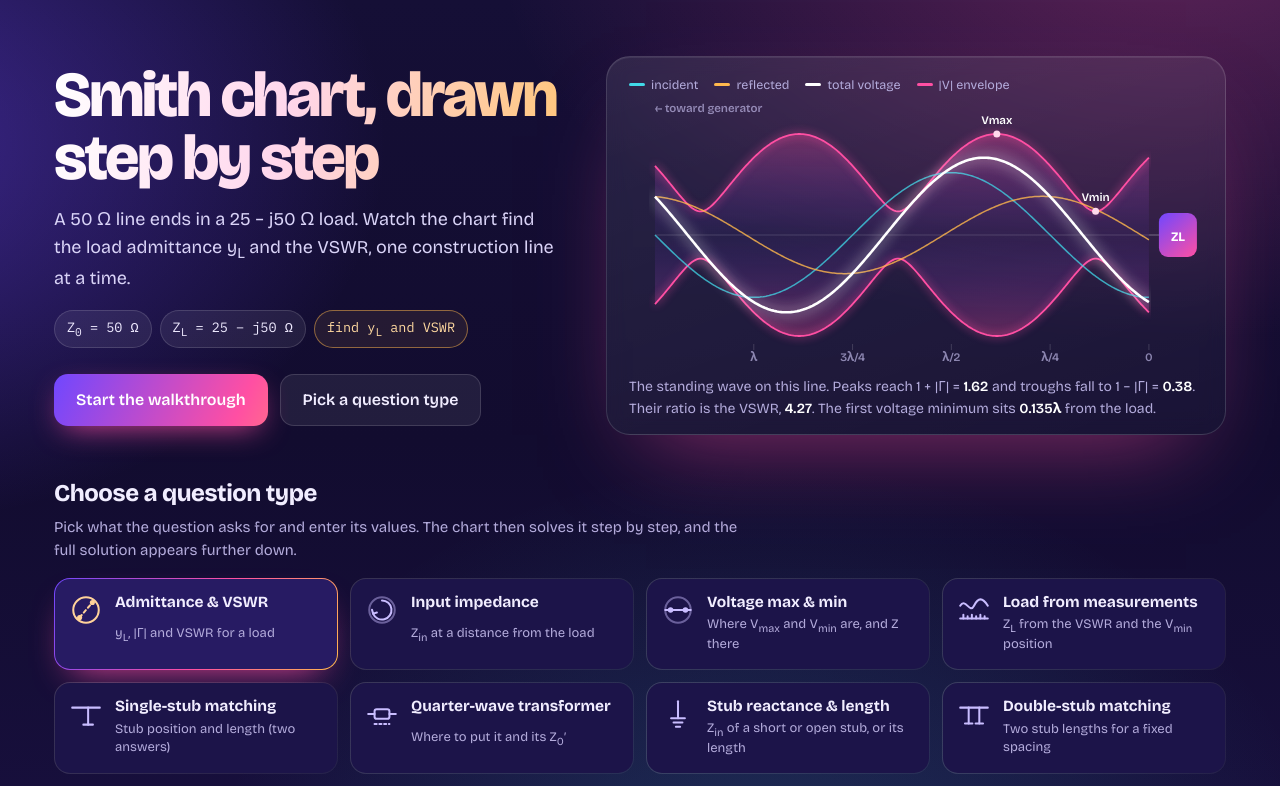
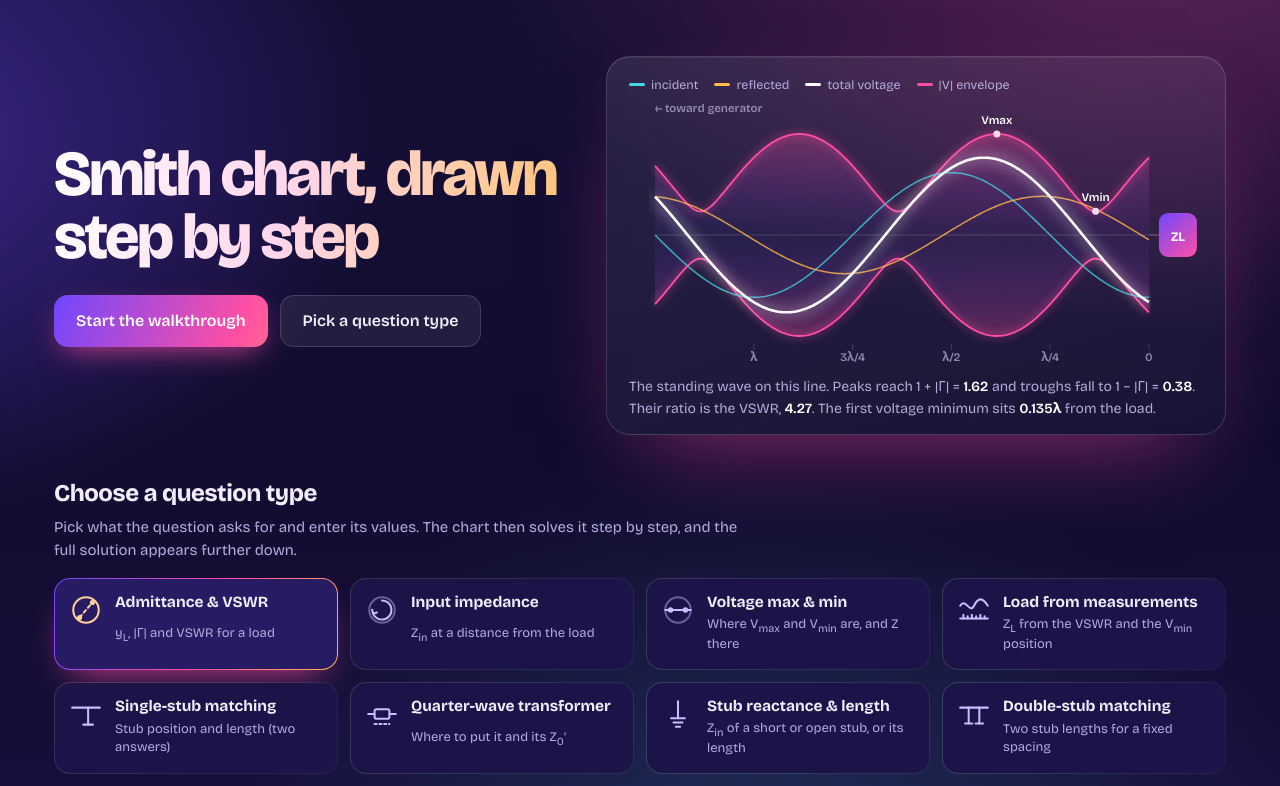
Before and after one commit to shourayaVishnoi/smith-chart-simulator, a plain HTML site: page index.html in a window 1280 px wide. Shown: the top 786 px of the page. Drawn offline with nearby package versions, Linux system fonts and the light colour scheme; animation ran at ten frames a second.

Commit message:
Trim the hero: buttons right under the headline
Remove the problem sentence and chips so "Start the walkthrough"
and "Pick a question type" come first.

```diff
--- a/index.html
+++ b/index.html
@@ -40,7 +40,7 @@
   /* ---------- hero ---------- */
   .hero{max-width:1220px;margin:0 auto;padding:56px 24px 28px;display:grid;grid-template-columns:minmax(0,.95fr) minmax(0,1.15fr);gap:40px;align-items:center}
   .hero h1{
-    margin:0 0 16px;font-size:clamp(38px,5.4vw,64px);line-height:.98;letter-spacing:-.035em;font-weight:800;
+    margin:0 0 26px;font-size:clamp(38px,5.4vw,64px);line-height:.98;letter-spacing:-.035em;font-weight:800;
     font-variation-settings:"opsz" 96;text-wrap:balance;
     background:linear-gradient(100deg,#ffffff 0%,#ffd6ec 45%,#ffc677 100%);-webkit-background-clip:text;background-clip:text;color:transparent;
   }
@@ -228,9 +228,7 @@
 <header class="hero">
   <div>
     <h1 class="rise">Smith chart, drawn step by step</h1>
-    <p class="lede rise d1" id="lede"></p>
-    <div class="chips rise d2" id="chips"></div>
-    <div class="cta rise d3">
+    <div class="cta rise d1">
       <button class="btn primary big" id="hStart">Start the walkthrough</button>
       <button class="btn big" id="hPick">Pick a question type</button>
     </div>
@@ -1619,8 +1617,6 @@
   // ---------- problem text ----------
   function setProblem(){
     const pr = MODE.problem(M);
-    $('lede').innerHTML = pr.lede;
-    $('chips').innerHTML = pr.chips.map(c => `<span class="chip">${c}</span>`).join('') + `<span class="chip find">${pr.find}</span>`;
     waveCaption();
   }
 
```
